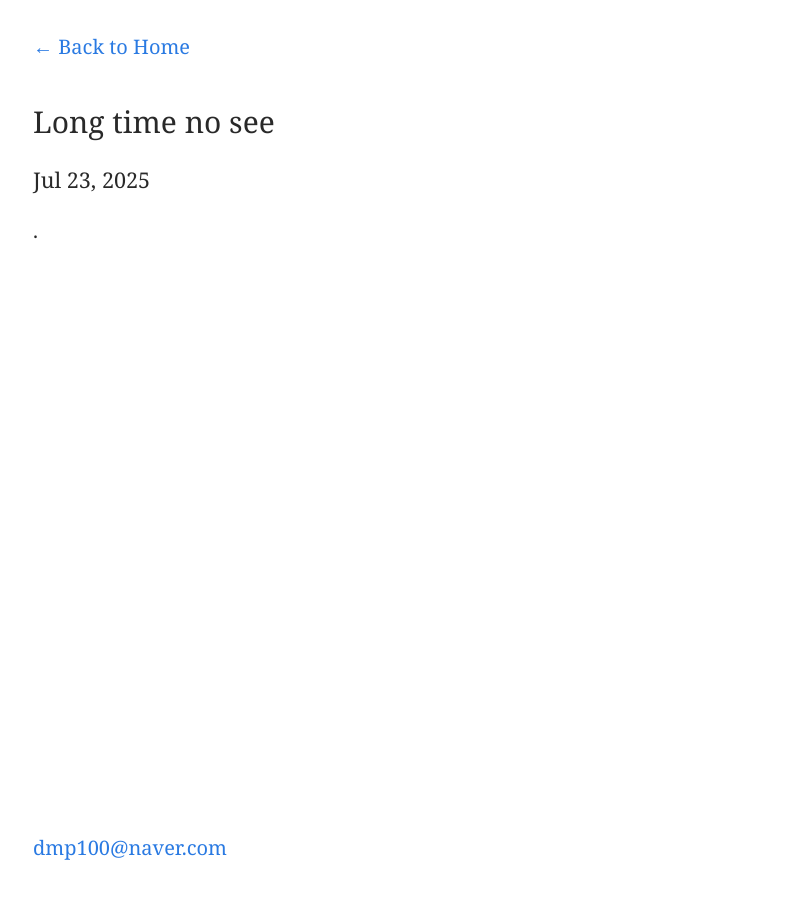
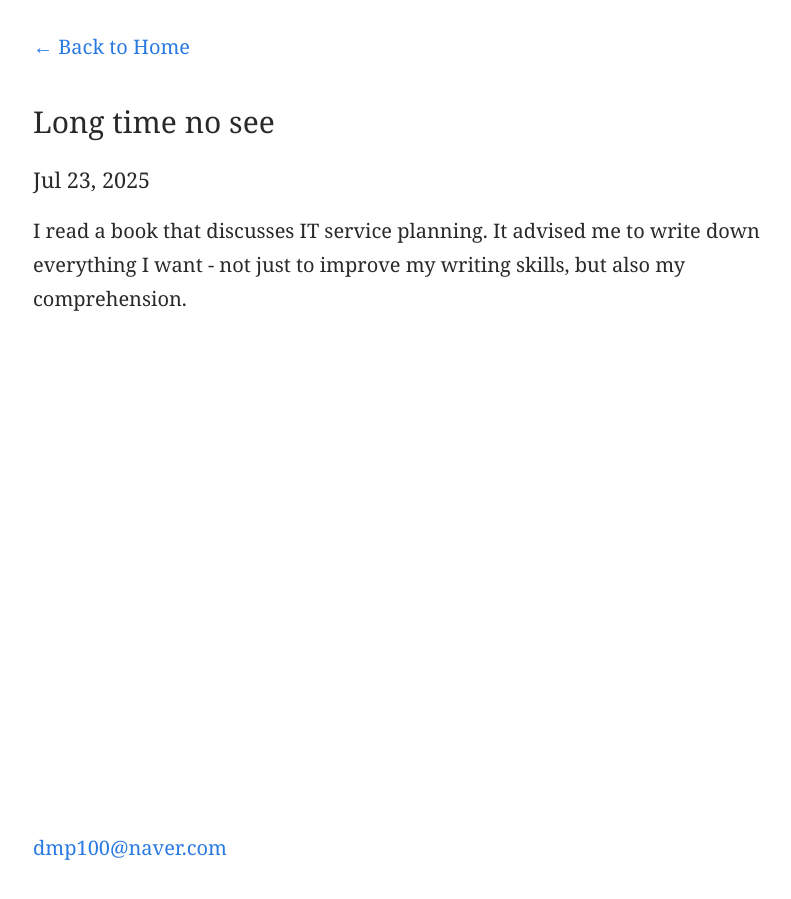
Before and after one commit to dmp100/dmp100.github.io, a Jekyll site: the page built from _posts/2025-07-23-these-days.md, in a window 1280 px wide. Shown: the whole page, without its empty margins (237-1028 px from the left). Built offline with Jekyll 4.4.1, drawn with Linux system fonts in a browser that asks for light colours; nearby versions of some CDN libraries.

Commit message:
Update 2025-07-23-these-days.md

```diff
--- a/_posts/2025-07-23-these-days.md
+++ b/_posts/2025-07-23-these-days.md
@@ -6,4 +6,4 @@ date: 2025-07-23
 image: /assets/images/2025-04-07-19-49-50.png
 ---
 
-.
+I read a book that discusses IT service planning. It advised me to write down everything I want - not just to improve my writing skills, but also my comprehension.
```
